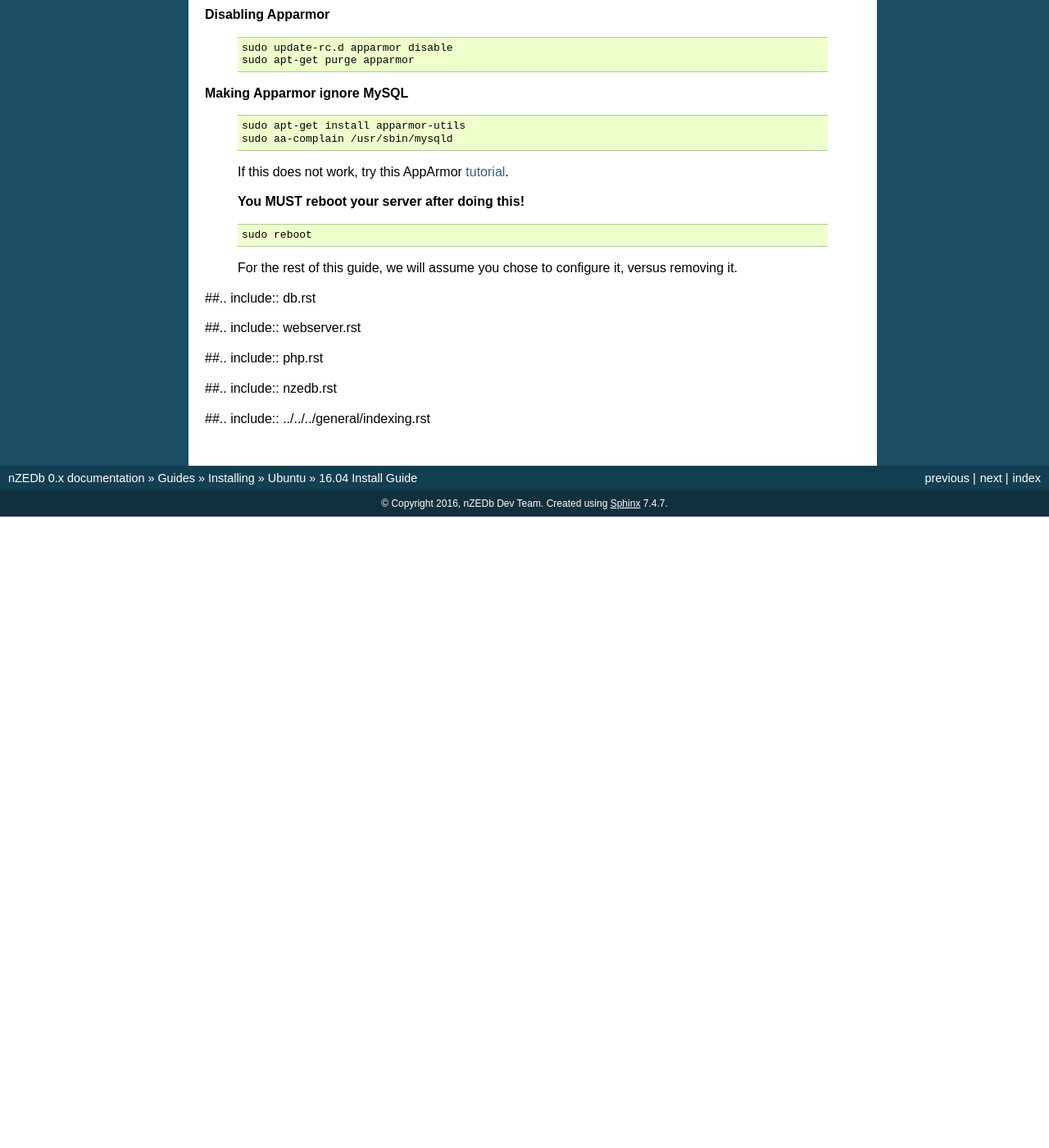
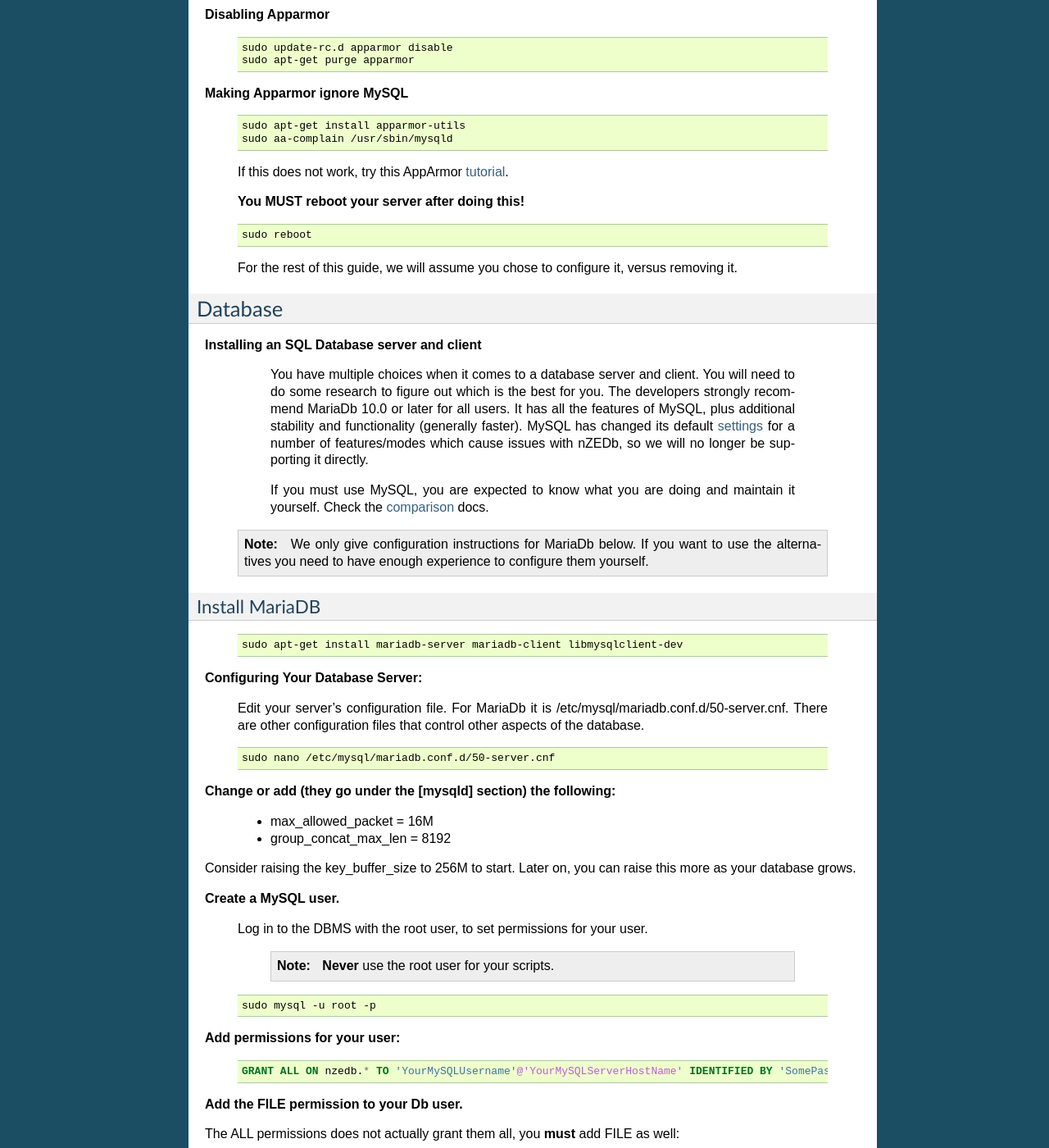
Before and after one commit to nZEDb/nZEDb_Docs, a Sphinx documentation site: the page built from source/guides/installing/ubuntu/16.04/index.rst, in a window 1280 px wide and 1400 px high, scrolled down 1228 px. Shown: the whole window at 82% size. Built offline with Sphinx 7.4.7, drawn with Linux system fonts in a browser that asks for light colours; before the commit the page ends 1858 px from its top, so only the background shows below that; some of the changed text lies outside the part shown.

Commit message:
Rename db.rst to database.rst

```diff
--- /dev/null
+++ b/source/guides/installing/ubuntu/16.04/database.rst
@@ -0,0 +1,79 @@
+.. _comparison: https://mariadb.com/kb/en/mariadb-versus-mysql-compatibility/
+
+.. _settings: https://mariadb.com/kb/en/mariadb/system-variable-differences-between-mariadb-100-and-mysql-56/
+
+Database
+--------
+
+**Installing an SQL Database server and client**
+
+  You have multiple choices when it comes to a database server and client. You will need to do some research to figure out which is the best for you. The developers strongly recommend MariaDb 10.0 or later for all users. It has all the features of MySQL, plus additional stability and functionality (generally faster). MySQL has changed its default settings_ for a number of features/modes which cause issues with nZEDb, so we will no longer be supporting it directly.
+
+  If you must use MySQL, you are expected to know what you are doing and maintain it yourself. Check the comparison_ docs.
+
+ .. NOTE:: We only give configuration instructions for MariaDb below. If you want to use the alternatives you need to have enough experience to configure them yourself.
+
+
+Install MariaDB
++++++++++++++++
+
+ .. code:: bash
+
+  sudo apt-get install mariadb-server mariadb-client libmysqlclient-dev
+
+
+**Configuring Your Database Server:**
+
+ Edit your server's configuration file. For MariaDb it is /etc/mysql/mariadb.conf.d/50-server.cnf. There are other configuration files that control other aspects of the database.
+
+ .. code:: bash
+
+  sudo nano /etc/mysql/mariadb.conf.d/50-server.cnf
+
+
+**Change or add (they go under the [mysqld] section) the following:**
+
+ * max_allowed_packet = 16M
+ * group_concat_max_len = 8192
+
+Consider raising the key_buffer_size to 256M to start. Later on, you can raise this more as your database grows.
+
+
+**Create a MySQL user.**
+
+ Log in to the DBMS with the root user, to set permissions for your user.
+
+  .. NOTE:: **Never** use the root user for your scripts.
+
+ .. code:: bash
+
+  sudo mysql -u root -p
+
+
+**Add permissions for your user:**
+
+ .. code:: mysql
+
+  GRANT ALL ON nzedb.* TO 'YourMySQLUsername'@'YourMySQLServerHostName' IDENTIFIED BY 'SomePassword';
+
+
+**Add the FILE permission to your Db user.**
+
+The ALL permissions does not actually grant them all, you **must** add FILE as well:
+
+ .. code:: mysql
+
+  GRANT FILE ON *.* TO 'YourMySQLUsername'@'YourMySQLServerHostName';
+
+Change YourMySQLServerHostName to the hostname of the server. If your database server is local, use localhost. If remote, try the domain name or IP address.
+
+ .. warning:: It has been reported 127.0.0.1 does not work for the hostname.
+
+Change YourMySQLUsername for the username you will use to connect to the DBMS in nZEDb.  Do not remove the quotes around the name / hostname / password.
+
+
+**Exit from the MySQL console:**
+
+ .. code:: mysql
+
+  quit;
--- a/source/guides/installing/ubuntu/16.04/index.rst
+++ b/source/guides/installing/ubuntu/16.04/index.rst
@@ -8,7 +8,7 @@
 
 .. include:: apparmor.rst
 
-##.. include:: db.rst
+.. include:: database.rst
 
 ##.. include:: webserver.rst
 
```
Also changed, not shown: other parts of source/guides/installing/ubuntu/16.04/index.rst (+3 -3 lines), source/guides/installing/ubuntu/16.04/db.rst (deleted, +0 -145 lines).
